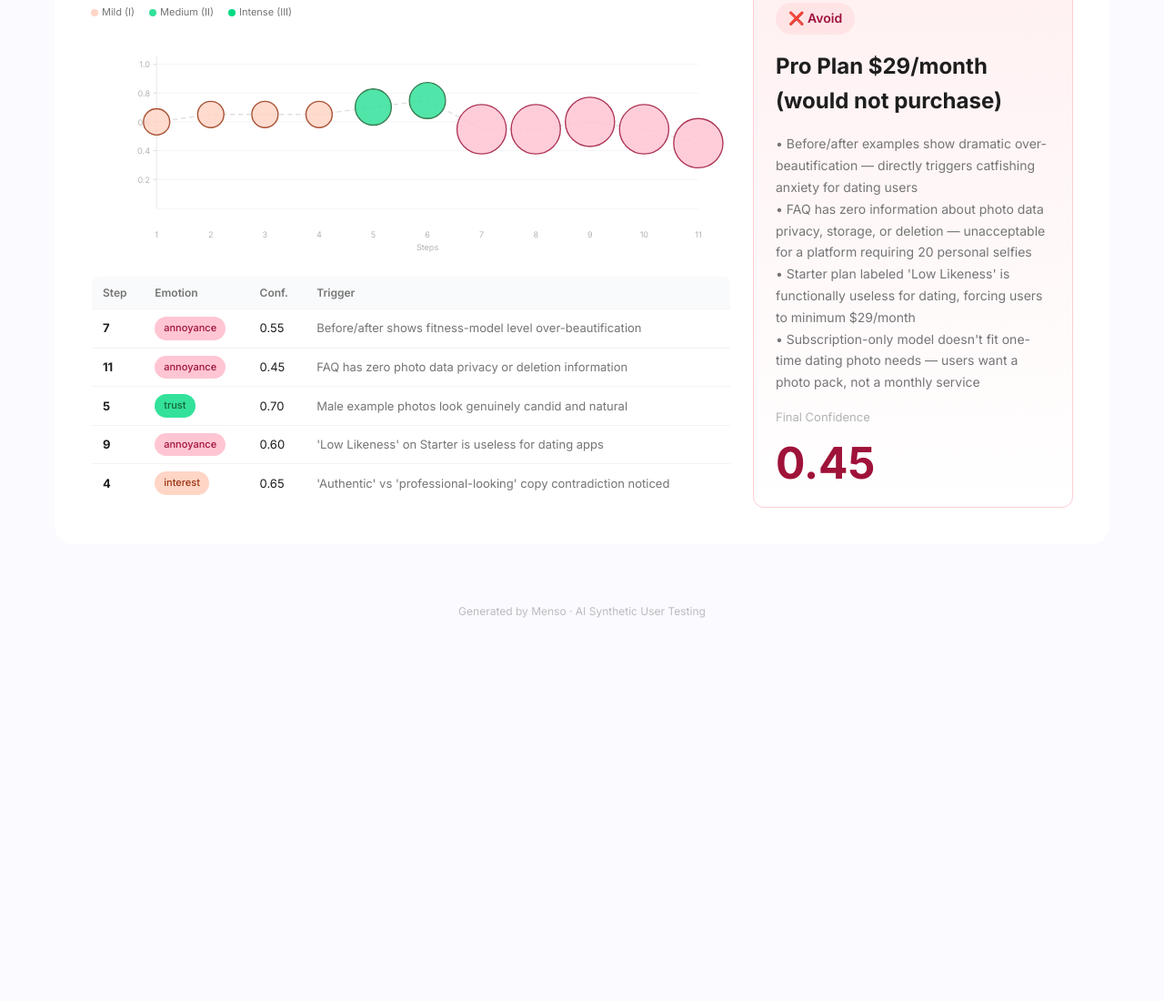
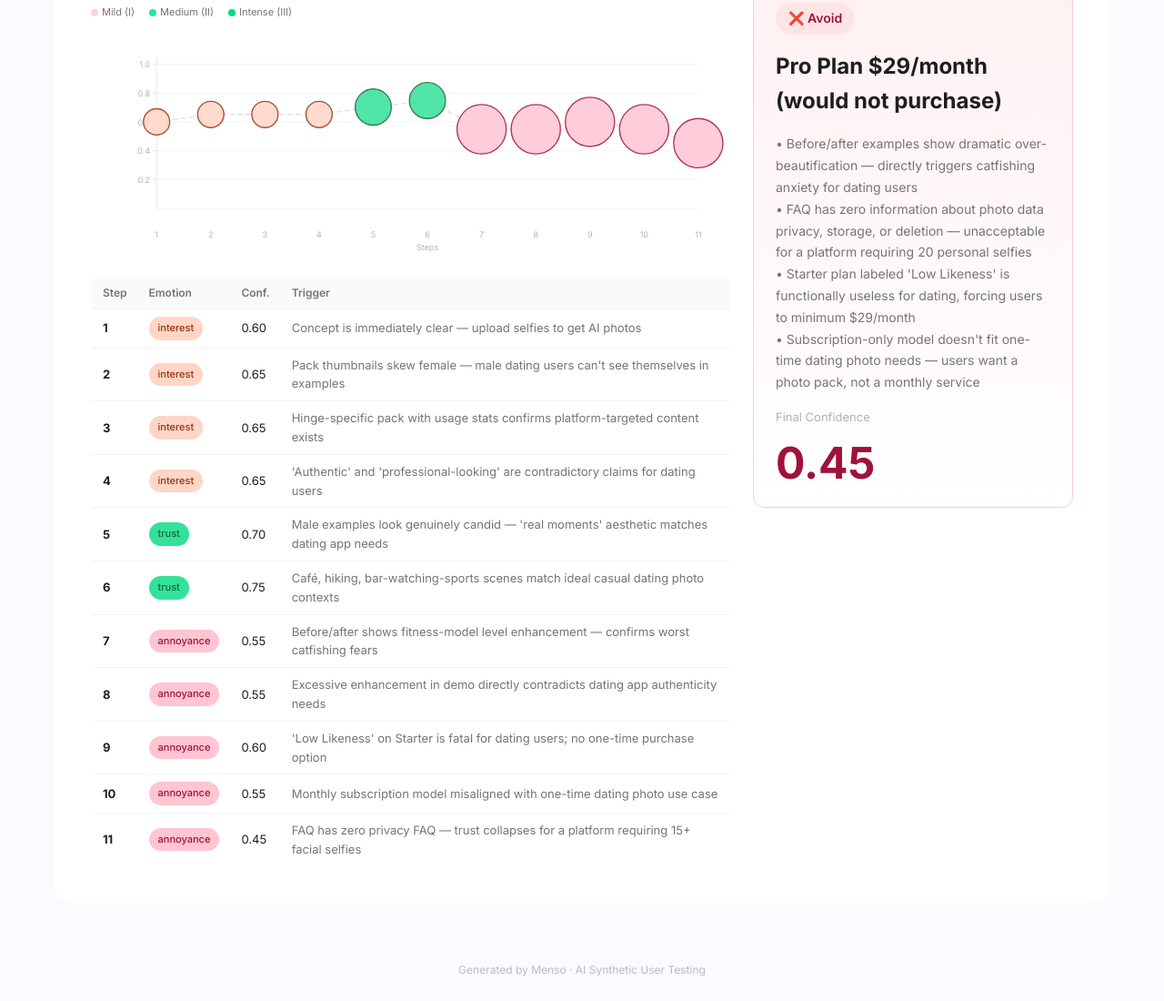
Before and after one commit to siqli647/menso-report-photoai, a plain HTML site: page docs/2026-03-30_photoai_dating_journey.html in a window 1280 px wide. Shown: the part 283-1383 px from the top of the page at 91% size. Before the commit the page ends 988 px from the top, so only its background shows below. Drawn offline with Linux system fonts and the light colour scheme.

Commit message:
Fix: show all steps in journey table

```diff
--- a/docs/2026-03-30_photoai_dating_journey.html
+++ b/docs/2026-03-30_photoai_dating_journey.html
@@ -125,36 +125,71 @@ body{font-family:'Inter',-apple-system,BlinkMacSystemFont,sans-serif;background:
           <thead><tr><th>Step</th><th>Emotion</th><th>Conf.</th><th>Trigger</th></tr></thead>
           <tbody>
             <tr>
+              <td><strong>1</strong></td>
+              <td><span class="emotion-pill" style="background:#FFD5C6;color:#9A3412">interest</span></td>
+              <td>0.60</td>
+              <td style="color:#757575">Concept is immediately clear — upload selfies to get AI photos</td>
+            </tr>
+<tr>
+              <td><strong>2</strong></td>
+              <td><span class="emotion-pill" style="background:#FFD5C6;color:#9A3412">interest</span></td>
+              <td>0.65</td>
+              <td style="color:#757575">Pack thumbnails skew female — male dating users can&#x27;t see themselves in examples</td>
+            </tr>
+<tr>
+              <td><strong>3</strong></td>
+              <td><span class="emotion-pill" style="background:#FFD5C6;color:#9A3412">interest</span></td>
+              <td>0.65</td>
+              <td style="color:#757575">Hinge-specific pack with usage stats confirms platform-targeted content exists</td>
+            </tr>
+<tr>
+              <td><strong>4</strong></td>
+              <td><span class="emotion-pill" style="background:#FFD5C6;color:#9A3412">interest</span></td>
+              <td>0.65</td>
+              <td style="color:#757575">&#x27;Authentic&#x27; and &#x27;professional-looking&#x27; are contradictory claims for dating users</td>
+            </tr>
+<tr>
+              <td><strong>5</strong></td>
+              <td><span class="emotion-pill" style="background:#33E19B;color:#166534">trust</span></td>
+              <td>0.70</td>
+              <td style="color:#757575">Male examples look genuinely candid — &#x27;real moments&#x27; aesthetic matches dating app needs</td>
+            </tr>
+<tr>
+              <td><strong>6</strong></td>
+              <td><span class="emotion-pill" style="background:#33E19B;color:#166534">trust</span></td>
+              <td>0.75</td>
+              <td style="color:#757575">Café, hiking, bar-watching-sports scenes match ideal casual dating photo contexts</td>
+            </tr>
+<tr>
               <td><strong>7</strong></td>
               <td><span class="emotion-pill" style="background:#FFC5D3;color:#9F1239">annoyance</span></td>
               <td>0.55</td>
-              <td style="color:#757575">Before/after shows fitness-model level over-beautification</td>
+              <td style="color:#757575">Before/after shows fitness-model level enhancement — confirms worst catfishing fears</td>
+            </tr>
+<tr>
+              <td><strong>8</strong></td>
+              <td><span class="emotion-pill" style="background:#FFC5D3;color:#9F1239">annoyance</span></td>
+              <td>0.55</td>
+              <td style="color:#757575">Excessive enhancement in demo directly contradicts dating app authenticity needs</td>
+            </tr>
+<tr>
+              <td><strong>9</strong></td>
+              <td><span class="emotion-pill" style="background:#FFC5D3;color:#9F1239">annoyance</span></td>
+              <td>0.60</td>
+              <td style="color:#757575">&#x27;Low Likeness&#x27; on Starter is fatal for dating users; no one-time purchase option</td>
+            </tr>
+<tr>
+              <td><strong>10</strong></td>
+              <td><span class="emotion-pill" style="background:#FFC5D3;color:#9F1239">annoyance</span></td>
+              <td>0.55</td>
+              <td style="color:#757575">Monthly subscription model misaligned with one-time dating photo use case</td>
             </tr>
 <tr>
               <td><strong>11</strong></td>
               <td><span class="emotion-pill" style="background:#FFC5D3;color:#9F1239">annoyance</span></td>
               <td>0.45</td>
-              <td style="color:#757575">FAQ has zero photo data privacy or deletion information</td>
+              <td style="color:#757575">FAQ has zero privacy FAQ — trust collapses for a platform requiring 15+ facial selfies</td>
             </tr>
-<tr>
-              <td><strong>5</strong></td>
-              <td><span class="emotion-pill" style="background:#33E19B;color:#166534">trust</span></td>
-              <td>0.70</td>
-              <td style="color:#757575">Male example photos look genuinely candid and natural</td>
-            </tr>
-<tr>
-              <td><strong>9</strong></td>
-              <td><span class="emotion-pill" style="background:#FFC5D3;color:#9F1239">annoyance</span></td>
-              <td>0.60</td>
-              <td style="color:#757575">&#x27;Low Likeness&#x27; on Starter is useless for dating apps</td>
-            </tr>
-<tr>
-              <td><strong>4</strong></td>
-              <td><span class="emotion-pill" style="background:#FFD5C6;color:#9A3412">interest</span></td>
-              <td>0.65</td>
-              <td style="color:#757575">&#x27;Authentic&#x27; vs &#x27;professional-looking&#x27; copy contradiction noticed</td>
-            </tr>
-
           </tbody>
         </table>
       </div>
```
Also changed, not shown: docs/2026-03-29_photoai_creator_journey.html (+50 -21 lines), docs/2026-03-30_photoai_ecommerce_journey.html (+48 -19 lines).
